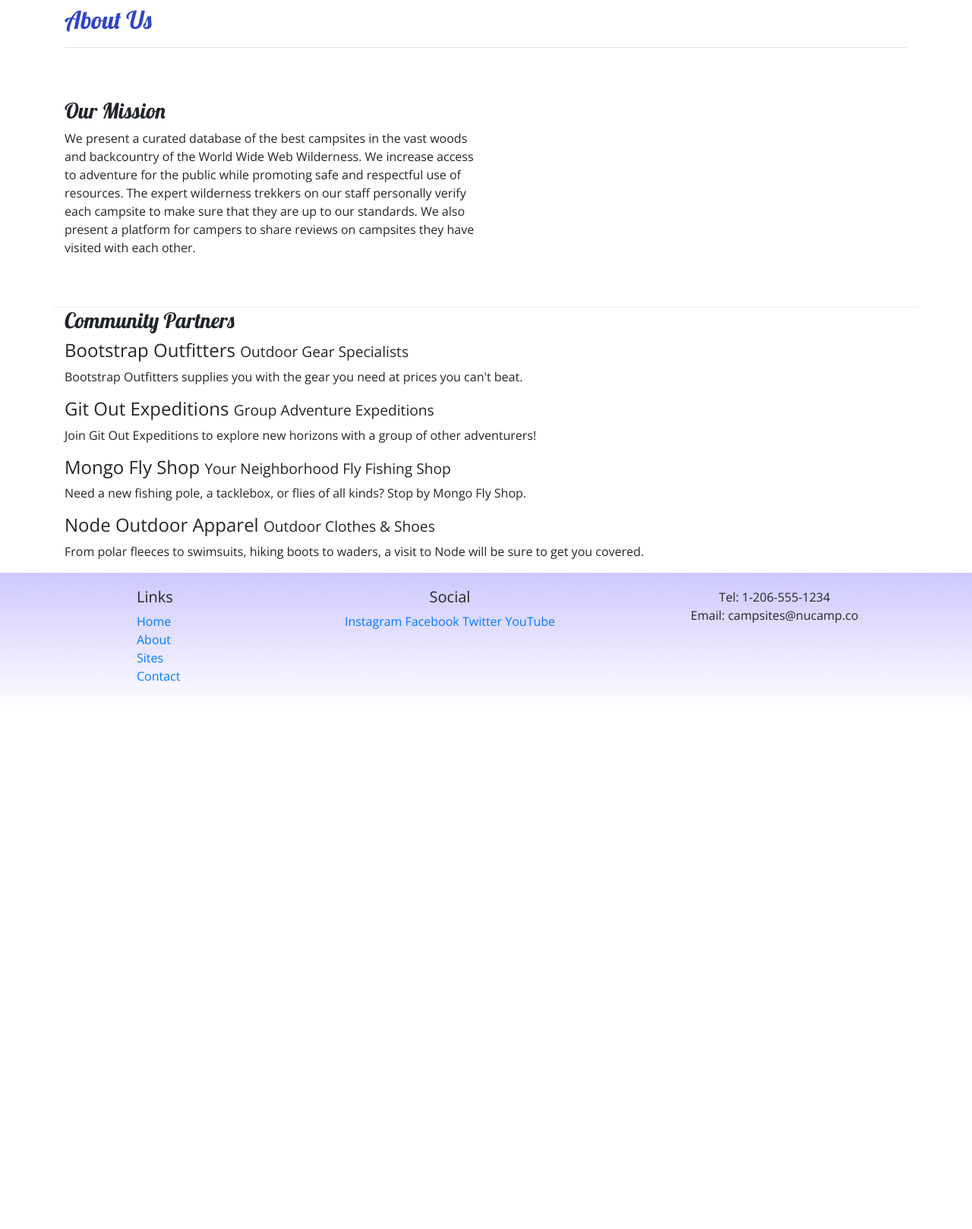
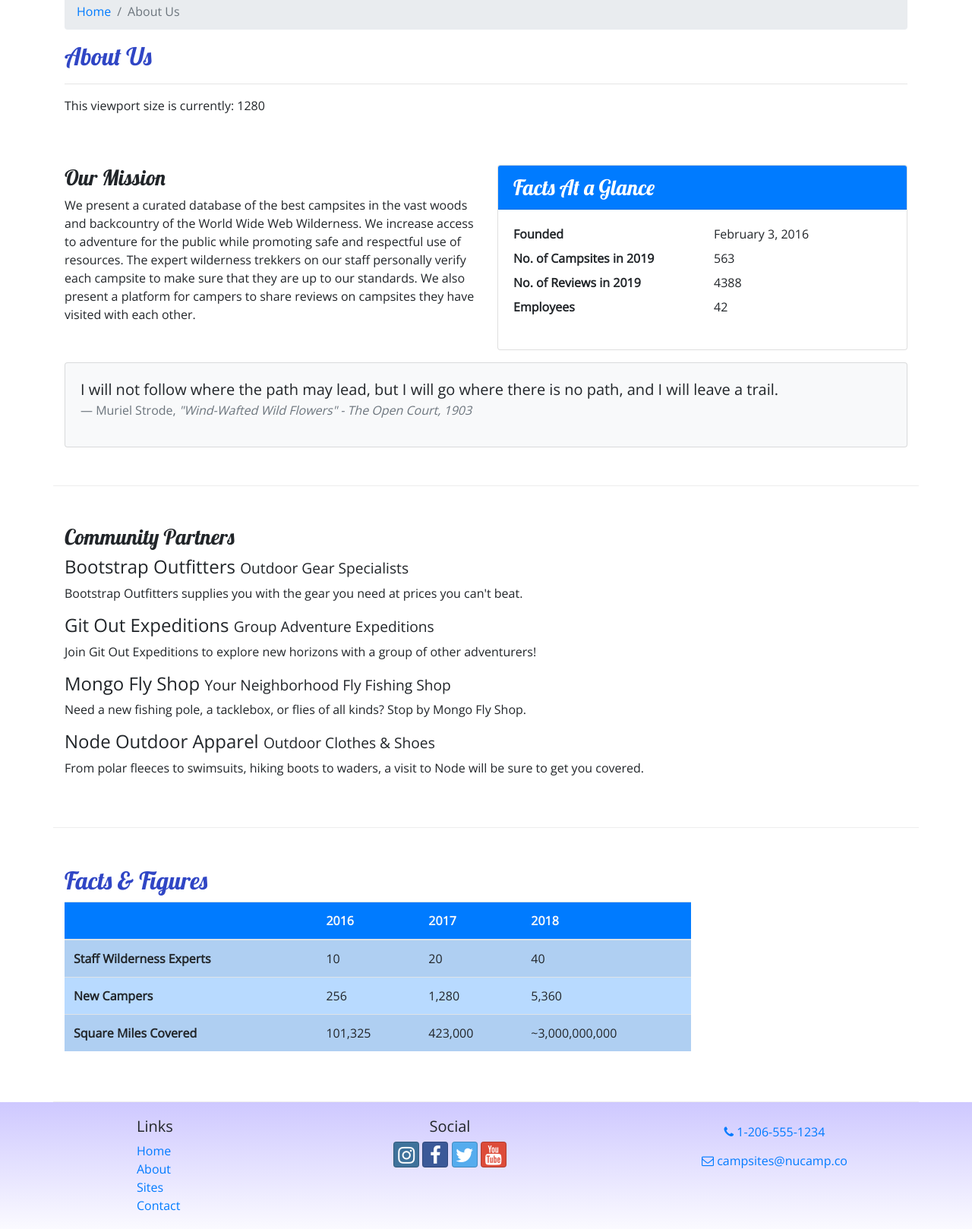
Before and after one commit to rnjonesnc/Nucampwebsite, a website: page aboutus.html in a window 1280 px wide. Shown: the part 227-1845 px from the top of the page at 76% size. Before the commit the page ends 1165 px from the top, so only its background shows below. Drawn offline with nearby package versions, Linux system fonts and the light colour scheme.

Commit message:
Updates: Table Additions

```diff
--- a/aboutus.html
+++ b/aboutus.html
@@ -11,6 +11,8 @@
     <link rel="stylesheet" href="node_modules/bootstrap/dist/css/bootstrap.min.css" />
 
     <!-- Additional CSS must be placed after Bootstrap CSS -->
+    <link rel="stylesheet" href="node_modules/font-awesome/css/font-awesome.min.css" />
+    <link rel="stylesheet" href="node_modules/bootstrap-social/bootstrap-social.css" />
     <link rel="stylesheet" href="https://fonts.googleapis.com/css?family=Lobster|Open+Sans" />
     <link rel="stylesheet" href="styles.css" />
 
@@ -30,35 +32,96 @@
         </div>
     </header>
 
-    <p>This viewport size is currently: <span id="viewport-size"></span>
-        <span id="breakpointName"></span></p>
+    <nav class="navbar navbar-expand-sm navbar-dark sticky-top">
+        <div class="container">
+            <!-- button class & div enclosing UL...
+        makes the nav bar responsive by creating a toggle
+        menu at smaller viewports-->
+            <button class="navbar-toggler ml-auto" type="button" data-toggle="collapse" data-target="#nucampNavbar">
+                <!-- these two blue ones above are HTML 5 custom data attributed-->
+                <span class="navbar-toggler-icon"></span>
+            </button>
+            <div class="collapse navbar-collapse" id="nucampNavbar">
+                <ul class="navbar-nav">
+                    <li class="nav-item"><a class="nav-link" href="index2.html"><i class="fa fa-home fa-lg"></i>
+                            Home</a></li>
+                    <li class="nav-item active"><a class="nav-link" href="aboutus.html"><i class="fa fa-info fa-lg"></i>
+                            About</a></li>
+                    <li class="nav-item"><a class="nav-link" href="#"><i class="fa fa-list fa-lg"></i> Sites</a></li>
+                    <li class="nav-item"><a class="nav-link" href="#"><i class="fa fa-address-card fa-lg"></i>
+                            Contact</a></li>
+                </ul>
+            </div>
+        </div>
+    </nav>
 
 
 
     <div class="container">
         <div class="row">
             <div class="col">
+                <ol class="breadcrumb">
+                    <li class="breadcrumb-item"><a href="index2.html">Home</a></li>
+                    <li class="breadcrumb-item active">About Us</li>
+                </ol>
                 <h2>About Us</h2>
                 <hr />
             </div>
         </div>
+
+        <p>This viewport size is currently: <span id="viewport-size"></span>
+            <span id="breakpointName"></span></p>
 
 
 
         <div class="row row-content">
             <div class="col-sm-6">
                 <h3>Our Mission</h3>
-                <p>We present a curated database of the best campsites in the vast woods and backcountry of the
-                    World Wide Web Wilderness. We increase access to adventure for the public while promoting safe
-                    and respectful use of resources. The expert wilderness trekkers on our staff personally verify
-                    each campsite to make sure that they are up to our standards. We also present a platform for
-                    campers to share reviews on campsites they have visited with each other.</p>
+                <p>We present a curated database of the best campsites in the vast woods and backcountry of the World
+                    Wide Web Wilderness. We increase access to adventure for the public while promoting safe and
+                    respectful use of resources. The expert wilderness trekkers on our staff personally verify each
+                    campsite to make sure that they are up to our standards. We also present a platform for campers to
+                    share reviews on campsites they have visited with each other.</p>
+            </div>
+            <div class="col-sm-6">
+                <div class="card">
+                    <h3 class="card-header bg-primary text-white">Facts At a Glance</h3>
+                    <div class="card-body">
+                        <dl class="row">
+                            <!--  dl=Description List -->
+                            <dt class="col-6">Founded</dt> <!-- Decriptin Term -->
+                            <dd class="col-6">February 3, 2016</dd>
+                            <!--Description definiton-->
+                            <dt class="col-6">No. of Campsites in 2019</dt>
+                            <dd class="col-6">563</dd>
+                            <dt class="col-6">No. of Reviews in 2019</dt>
+                            <dd class="col-6">4388</dd>
+                            <dt class="col-6">Employees</dt>
+                            <dd class="col-6">42</dd>
+                        </dl>
+                    </div>
+                </div>
+            </div>
+            <div class="col">
+                <div class="card bg-light mt-3">
+                    <blockquote class="blockquote card-body">
+                        <p class="mb-0">I will not follow where the path may lead, but I will go where there is no path,
+                            and I will leave a trail.</p>
+                        <footer class="blockquote-footer">Muriel Strode,
+                            <cite title="Source Title">"Wind-Wafted Wild Flowers" -
+                                The Open Court, 1903
+                            </cite>
+                        </footer>
+                    </blockquote>
+                </div>
             </div>
         </div>
 
+
+
         <!-- <hr/> -->
 
-        <div class="row">
+        <div class="row row-content">
             <div class="col">
                 <h3>Community Partners</h3>
                 <h4>Bootstrap Outfitters <small>Outdoor Gear Specialists</small></h4>
@@ -76,36 +139,79 @@
                     covered.</p>
             </div>
         </div>
+
+        <div class="row row-content">
+            <div class="col-sm-9">
+                <h2>Facts &amp; Figures</h2>
+                <div class="table-responsive">
+                    <table class="table table-striped">
+                        <thead>
+                            <tr class="bg-primary text-light">
+                                <th></th>
+                                <th>2016</th>
+                                <th>2017</th>
+                                <th>2018</th>
+                            </tr>
+                        </thead>
+                        <tbody class="table-primary">
+                            <tr>
+                                <th>Staff Wilderness Experts</th>
+                                <td>10</td>
+                                <td>20</td>
+                                <td>40</td>
+                            </tr>
+                            <tr>
+                                <th>New Campers</th>
+                                <td>256</td>
+                                <td>1,280</td>
+                                <td>5,360</td>
+                            </tr>
+                            <tr>
+                                <th>Square Miles Covered</th>
+                                <td>101,325</td>
+                                <td>423,000</td>
+                                <td>~3,000,000,000</td>
+                            </tr>
+                        </tbody>
+                    </table>
+                </div>
+            </div>
+        </div>
     </div>
 
 
-    <footer>
+    <footer class="site-footer">
         <div class="container">
             <div class="row">
                 <div class="col-4 col-sm-2 offset-1">
                     <h5>Links</h5>
                     <ul class="list-unstyled">
                         <li><a href="index.html">Home</a></li>
-                        <li><a href="#">About</a></li>
+                        <li><a href="aboutus.html">About</a></li>
                         <li><a href="#">Sites</a></li>
                         <li><a href="#">Contact</a></li>
                     </ul>
                 </div>
                 <div class="col-6 col-sm-5 text-center">
                     <h5>Social</h5>
-                    <a href="http://instagram.com/">Instagram</a>
-                    <a href="http://facebook.com/">Facebook</a>
-                    <a href="http://twitter.com/">Twitter</a>
-                    <a href="http://youtube.com/">YouTube</a>
+                    <a class="btn btn-social-icon btn-instagram" href="http://instagram.com/"><i
+                            class="fa fa-instagram"></i></a>
+                    <a class="btn btn-social-icon btn-facebook" href="http://facebook.com/"><i
+                            class="fa fa-facebook"></i></a>
+                    <a class="btn btn-social-icon btn-twitter" href="http://twitter.com/"><i
+                            class="fa fa-twitter"></i></a>
+                    <a class="btn btn-social-icon btn-google" href="http://youtube.com/"><i
+                            class="fa fa-youtube"></i></a>
                 </div>
                 <div class="col-sm-4 text-center">
-                    Tel: 1-206-555-1234<br />
-                    Email: campsites@nucamp.co
+                    <a role="button" class="btn btn-link" href="tel:+12065551234"><i class="fa fa-phone"></i>
+                        1-206-555-1234</a><br />
+                    <a role="button" class="btn btn-link" href="mailto:campsites@nucamp.co"><i
+                            class="fa fa-envelope-o"></i> campsites@nucamp.co</a>
                 </div>
             </div>
         </div>
     </footer>
-
 
     <!-- jQuery must come first, then Popper.js, then the Bootstrap JavaScript plugins.-->
     <script src="node_modules/jquery/dist/jquery.slim.min.js"></script>
@@ -137,7 +243,7 @@
 
         // Add event listener to run displaySize function whenever viewport is resized.
         window.addEventListener("resize", updateViewportBreakpointDisplay);
-        </script>
+    </script>
 
 </body>
 
--- a/package.json
+++ b/package.json
@@ -15,6 +15,8 @@
   },
   "dependencies": {
     "bootstrap": "^4.0.0",
+    "bootstrap-social": "^5.1.1",
+    "font-awesome": "^4.7.0",
     "jquery": "^3.3.1",
     "popper.js": "^1.12.9"
   }
--- a/styles.css
+++ b/styles.css
@@ -14,12 +14,13 @@ header h2 {
     color: #CEC8FF;
 }
 
-footer {
+.site-footer {
     background-image: linear-gradient(#CEC8FF, white);
     padding: 20px 0;
 }
 
 .jumbotron {
+    margin: 0;
     padding: 30px;
     background-image: linear-gradient(to right, #5637DD, #3046C5, #60106B);
     color: white;
@@ -30,3 +31,7 @@ footer {
     border-bottom: 1px ridge;
     min-height: 200px;
 }
+
+.navbar {
+    background-color: #901CAD;
+}
```
Also changed, not shown: 1 other file.
